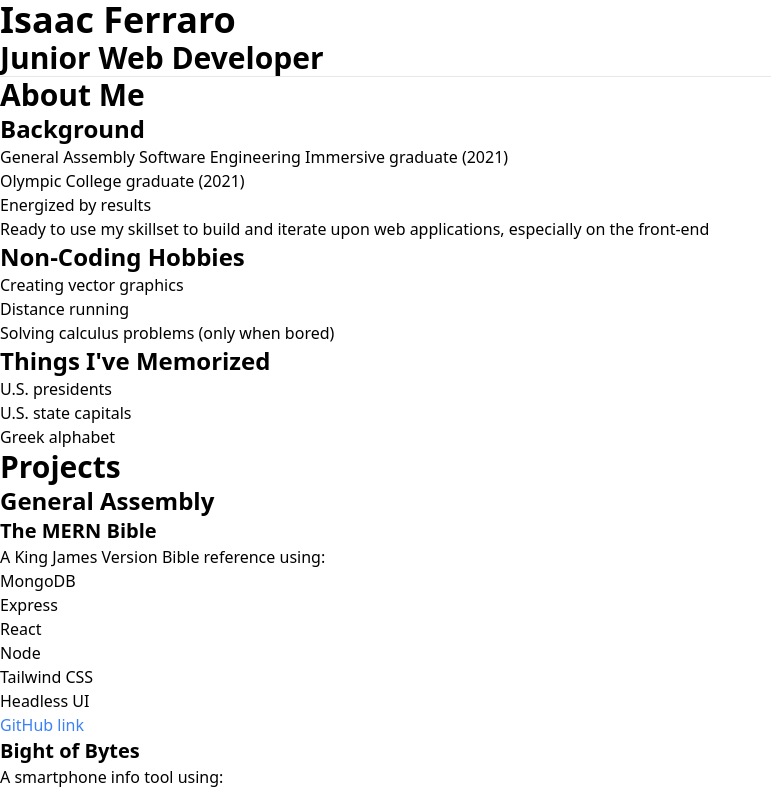
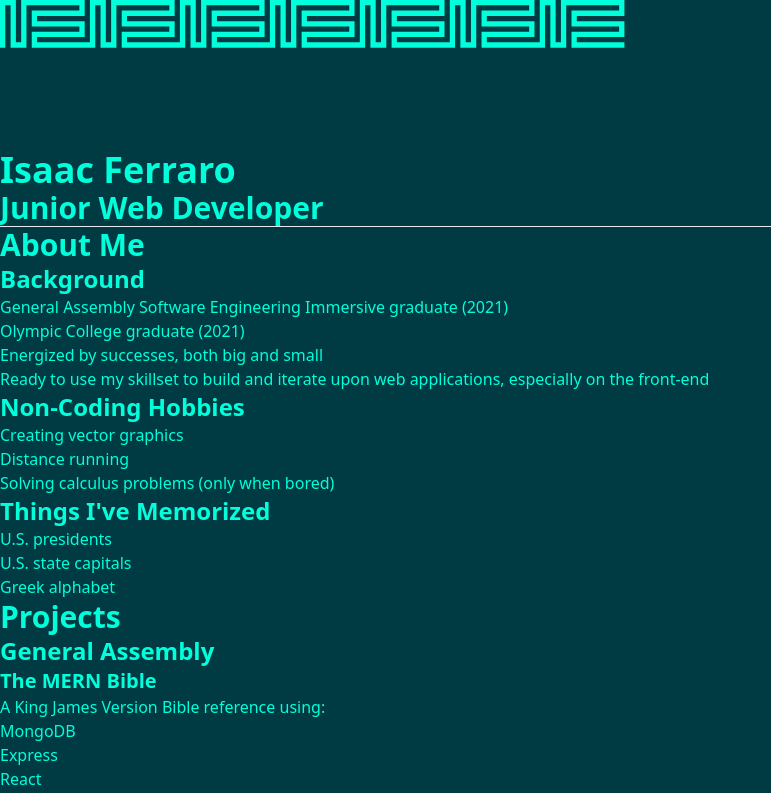
Before and after one commit to iferraro/portfolio, a React (Create React App) app: page / in a window 1280 px wide. Shown: the top 793 px of the page, without its empty margins (0-771 px from the left). Built offline with nearby package versions, Linux system fonts and the light colour scheme.

Commit message:
SVGs can appear on page

```diff
--- a/public/index.html
+++ b/public/index.html
@@ -26,7 +26,7 @@
     -->
     <title>Isaac Ferraro</title>
   </head>
-  <body class="bg-theme-light">
+  <body class="bg-theme-dark">
     <noscript>You need to enable JavaScript to run this app.</noscript>
     <div id="root"></div>
     <!--
--- a/src/App.tsx
+++ b/src/App.tsx
@@ -1,15 +1,15 @@
-import logo from './logo.svg';
-import Header from './features/Header/Header';
-import About from './features/About/About';
-import Projects from './features/Projects/Projects';
-import Contact from './features/Contact/Contact';
-import Footer from './features/Footer/Footer';
+import logo from "./logo.svg";
+import Header from "./features/Header/Header";
+import About from "./features/About/About";
+import Projects from "./features/Projects/Projects";
+import Contact from "./features/Contact/Contact";
+import Footer from "./features/Footer/Footer";
 
 function App() {
   return (
-    <div className="">
+    <div className="bg-theme-dark text-theme-light">
       <Header />
-      <About/>
+      <About />
       <Projects />
       <Contact />
       <Footer />
--- a/src/features/About/About.tsx
+++ b/src/features/About/About.tsx
@@ -2,7 +2,7 @@ const about = {
   statement: [
     "General Assembly Software Engineering Immersive graduate (2021)",
     "Olympic College graduate (2021)",
-    "Energized by results",
+    "Energized by successes, both big and small",
     "Ready to use my skillset to build and iterate upon web applications, especially on the front-end",
   ],
   hobbies: [
--- a/src/features/Header/Header.tsx
+++ b/src/features/Header/Header.tsx
@@ -1,7 +1,10 @@
+import { ReactComponent as Repeat } from "../../repeat.svg";
+
 const Header = () => {
   return (
-    <header className="">
-      <h1 className="text-4xl font-bold">Isaac Ferraro </h1>
+    <header>
+      <Repeat className="w-screen mb-0"/>
+      <h1 className="text-4xl font-bold">Isaac Ferraro</h1>
       <h2 className="text-3xl font-bold">Junior Web Developer</h2>
       <hr />
     </header>
--- a/tailwind.config.js
+++ b/tailwind.config.js
@@ -3,8 +3,8 @@ module.exports = {
   theme: {
     extend: {
       colors: {
-        "theme-light": "#1DA253",
-        "theme-dark": "#00201C",
+        "theme-light": "#00FFDA",
+        "theme-dark": "#003A42",
       },
     },
   },
```
Also changed, not shown: src/logo.svg, src/repeat.svg (added).
